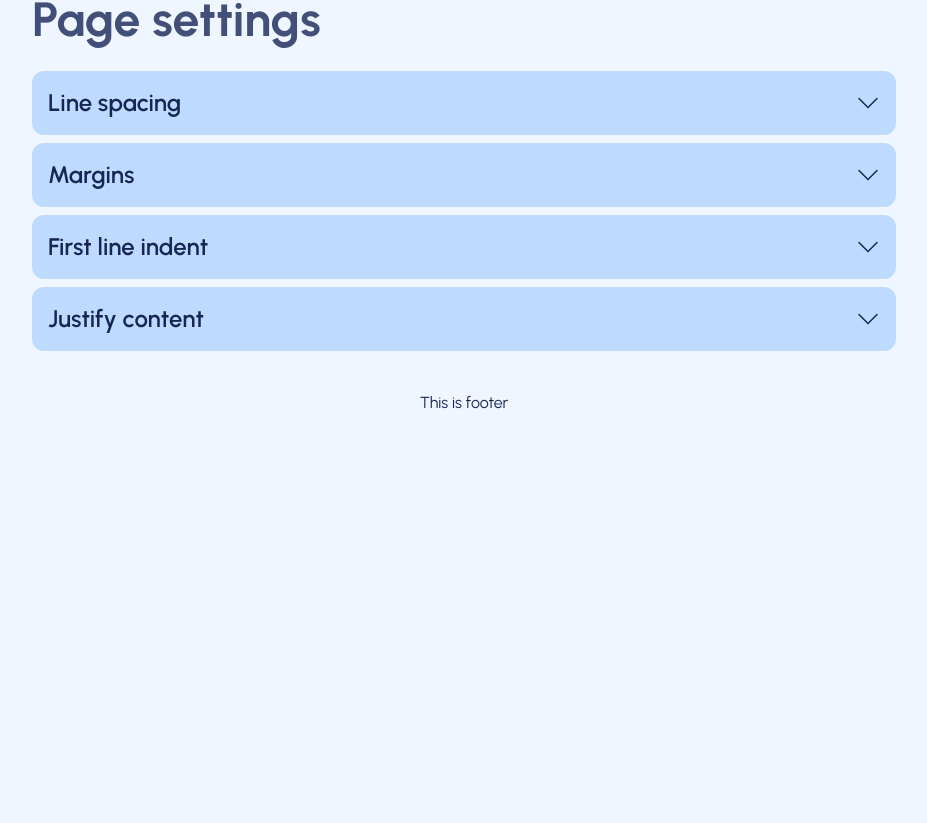
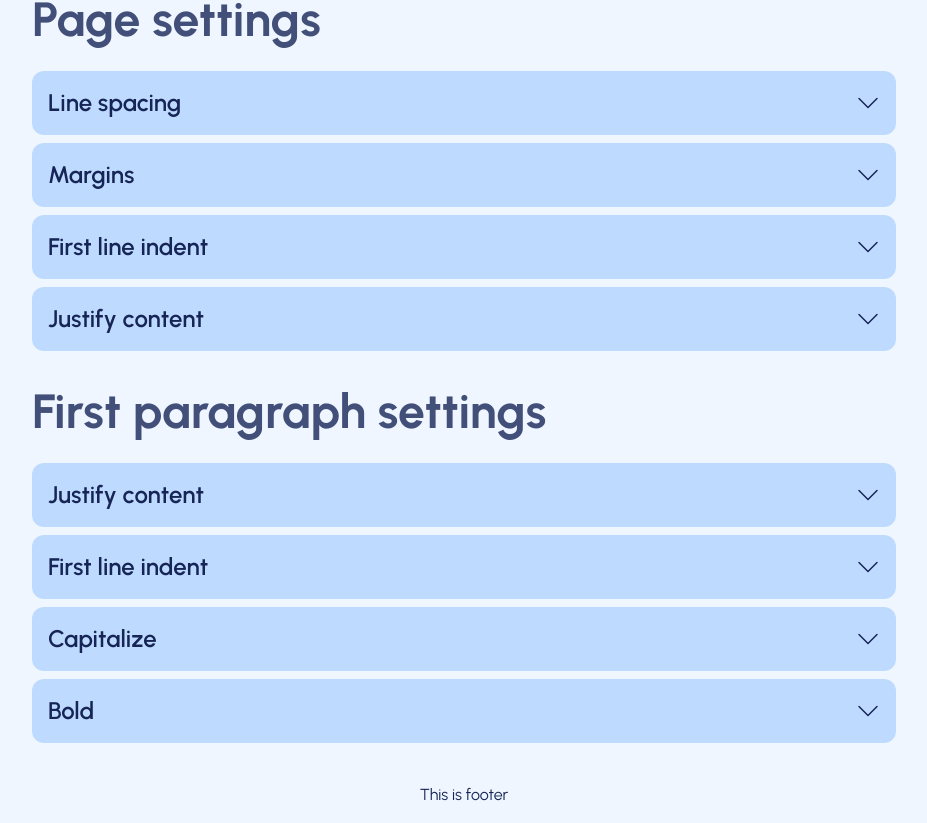
Before and after one commit to EgorFray/fdword, a React (Vite) app in the folder frontend/: page /manual in a window 1280 px wide. Shown: the part 457-1280 px from the top of the page, without its empty margins (176-1103 px from the left). Before the commit the page ends 888 px from the top, so only its background shows below. Built offline with nearby package versions, Linux system fonts and the light colour scheme.

Commit message:
Add First paragraph settings to the manual page

```diff
--- a/frontend/src/ui/ManualInfoSection.jsx
+++ b/frontend/src/ui/ManualInfoSection.jsx
@@ -50,8 +50,45 @@ function ManualInfoSection() {
 
         <Dropdown title="Justify content">
           <ManualSection argName="justify content" image="/justifyContent.png">
-            Sets the text alignment (left, center, right, or justified). Default
-            is left.
+            Sets the text alignment (left, center, right, or justified) for the
+            whole document. Default is left.
+          </ManualSection>
+        </Dropdown>
+      </DropdownsLayout>
+
+      <ManualSectionHeading>First paragraph settings</ManualSectionHeading>
+      <DropdownsLayout>
+        <Dropdown title="Justify content">
+          <ManualSection
+            argName="heading justify content"
+            image="/headingJustifyContent.png"
+          >
+            Sets the text alignment (left, center, right or justified) only for
+            the first paragraph of the document.
+          </ManualSection>
+        </Dropdown>
+
+        <Dropdown title="First line indent">
+          <ManualSection
+            argName="heading first line indent"
+            image="/headingFirstLineIndent.png"
+          >
+            Sets the first-line indent for the first paragraph only.
+          </ManualSection>
+        </Dropdown>
+
+        <Dropdown title="Capitalize">
+          <ManualSection
+            argName="heading capitalize"
+            image="/headingCapitalize.png"
+          >
+            Sets the first paragraph uppercase.
+          </ManualSection>
+        </Dropdown>
+
+        <Dropdown title="Bold">
+          <ManualSection argName="heading bold" image="/headingBold.png">
+            Sets the first paragraph bold.
           </ManualSection>
         </Dropdown>
       </DropdownsLayout>
```
